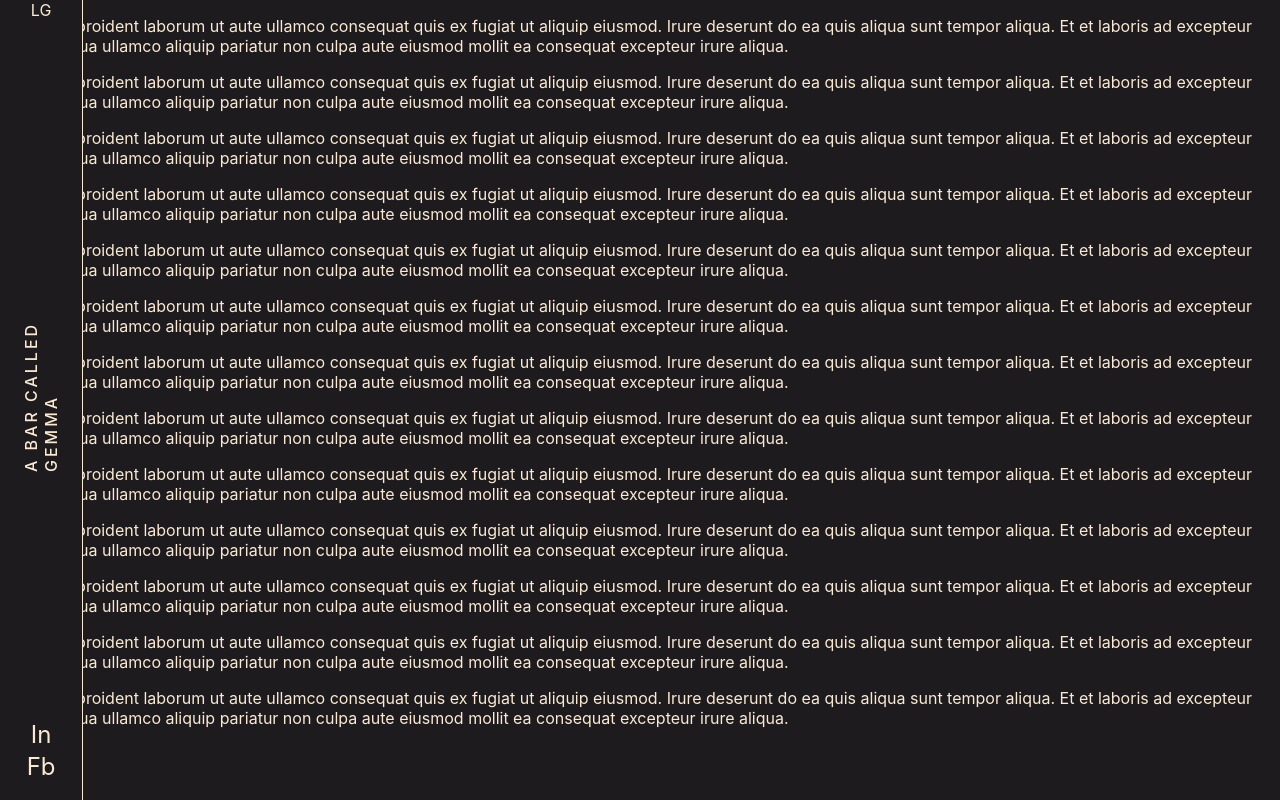
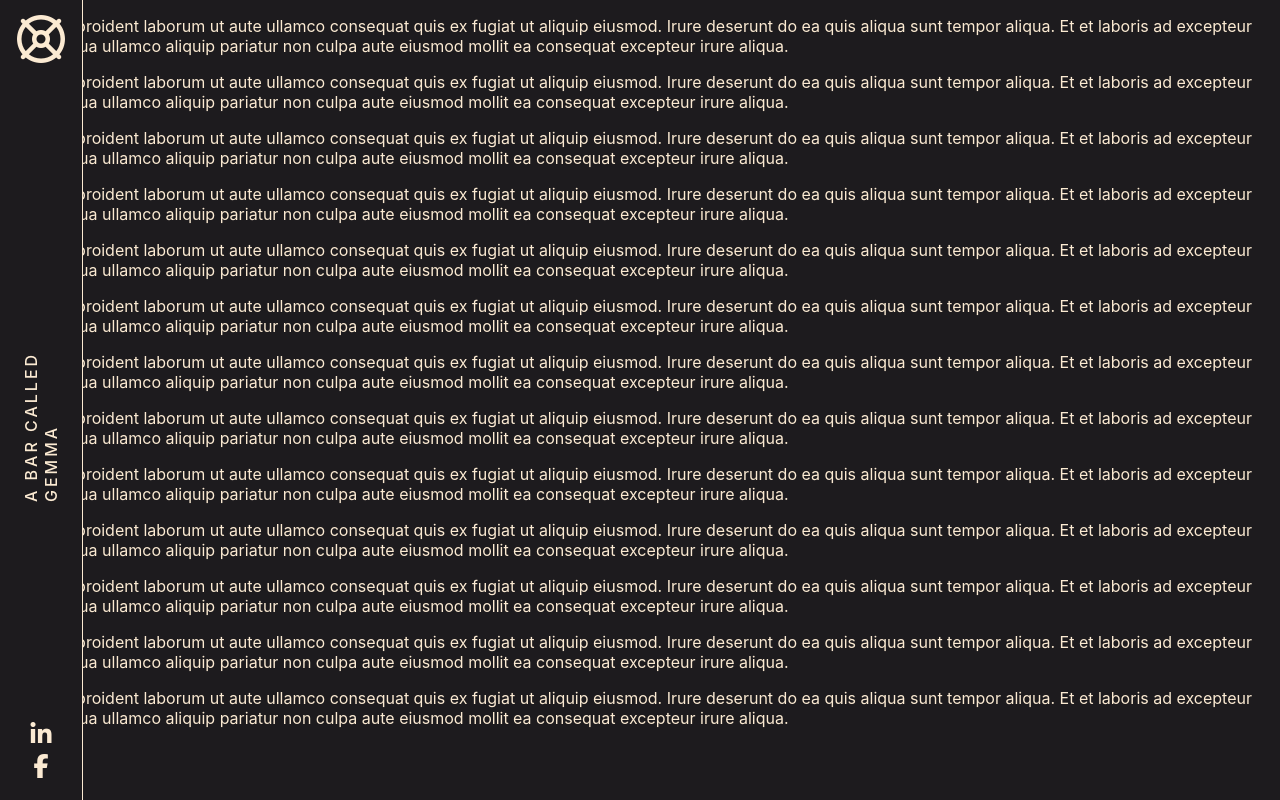
Before and after one commit to ledminh/a-bar-called-quesera, a Next.js app: page / in a window 1280 px wide. Built offline with nearby package versions, Linux system fonts and the light colour scheme.

Commit message:
Finish design

```diff
--- a/components/Header/Header.module.scss
+++ b/components/Header/Header.module.scss
@@ -17,9 +17,68 @@
     z-index: 1;
 }
 
-// .logo {
-//     //add something here
-// }
+.logo {
+
+    width: 100%;
+    height: 5rem;
+
+    display: flex;
+    align-items: center;
+    justify-content: center;
+
+
+    button {
+        border: none;
+        width: 100%;
+        height: 100%;
+        background-color: inherit;
+        color: inherit;
+        font-size: 3rem;
+
+        cursor: pointer;
+    }
+
+
+
+    button:hover i {
+        animation: shakeRotation .1s linear 5 both;
+    }
+
+
+}
+
+@keyframes rotation {
+    from {
+        transform: none;
+    }
+
+    50% {
+        transform: rotate(180deg);
+    }
+
+    to {
+        transform: rotate(360deg);
+    }
+}
+
+@keyframes shakeRotation {
+    from {
+        transform: none;
+    }
+
+    33.3333333% {
+        transform: rotate(-5deg);
+    }
+
+    66.66666666% {
+        transform: rotate(5deg);
+    }
+
+    to {
+        transform: none;
+    }
+}
+
 
 .title {
     text-transform: uppercase;
@@ -49,5 +108,24 @@
 
         margin-bottom: .2rem;
 
+        position: relative;
+        &:before {
+            content: "";
+            position: absolute;
+            top: 0;
+            left: 0;
+            width: 100%;
+            height: 100%;
+
+            z-index: -1;
+
+            border-radius: 50%;
+
+        }
+
+        &:hover::before {
+            background: rgb(248,248,248);
+            background: radial-gradient(circle, rgba(248,248,248,.3) 0%, rgba(29,27,30,.1) 100%);
+        }
     }
 }
--- a/components/Header/index.js
+++ b/components/Header/index.js
@@ -5,15 +5,17 @@ export default function Header() {
     return (
         <header className={styles.wrapper}>
             <section className={styles.logo}>
-                <div>LG</div>
+                <button>
+                    <i className="fa fa-regular fa-life-ring"></i>
+                </button>
             </section>
             <section className={styles.title}>
                 <span>A BAR CALLED GEMMA</span>
             </section>
             <section className={styles.socialLinks}>
                 <ul>
-                    <li>In</li>
-                    <li>Fb</li>
+                    <li><a href="https://www.linkedin.com"><i className="fa fa-linkedin"></i></a></li>
+                    <li><a href="https://www.facebook.com"><i className="fa fa-facebook"></i></a></li>
                 </ul>
             </section>
         </header>
```
